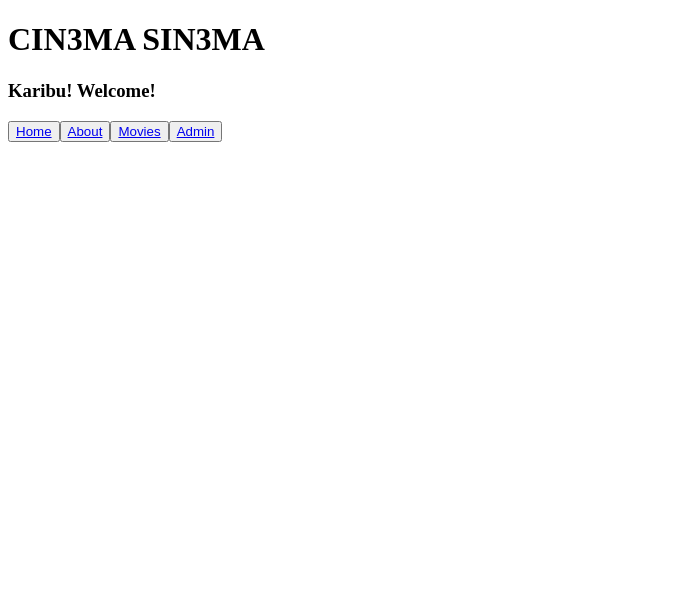
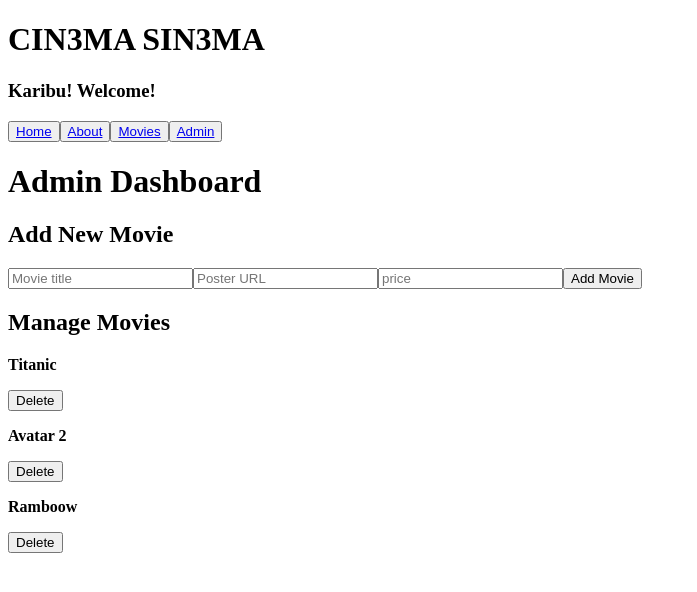
Before and after one commit to ch0m3/CIN3MA-SIN3MA, a React (Vite) app: page /admin in a window 1280 px wide. Shown: the top 592 px of the page, without its empty margins (0-697 px from the left). Built offline with nearby package versions, Linux system fonts and the light colour scheme; data requests are answered from the project's data file.

Commit message:
added an admin component

```diff
--- a/db.json
+++ b/db.json
@@ -1,25 +1,24 @@
 {
   "movies": [
     {
-      "id": 1,
-      "title": "Black Panther",
-      "price": 800,
-      "availableSeats": 50,
-      "poster": "https://media.istockphoto.com/id/1186122638/photo/black-panther-with-a-black-background.webp?a=1&b=1&s=612x612&w=0&k=20&c=BPg2CdvvBzmN0IECuJ4Y_53uKBRAW75uisuJfm-Zugk="
-    },
-   {
-      "id": 2,
+      "id": "2",
       "title": "Titanic",
       "price": 750,
       "availableSeats": 50,
       "poster": "https://media.istockphoto.com/id/2176086241/photo/historic-passenger-ship-rms-titanic-and-iceberg.webp?a=1&b=1&s=612x612&w=0&k=20&c=pZEo5wrCgbzm0dPTwvH20rYdsqFGMhAf-1qfck1Frwo="
     },
     {
-      "id": 3,
+      "id": "3",
       "title": "Avatar 2",
       "price": 1000,
       "availableSeats": 40,
       "poster": "https://images.unsplash.com/photo-1485795959911-ea5ebf41b6ae?w=600&auto=format&fit=crop&q=60&ixlib=rb-4.1.0&ixid=M3wxMjA3fDB8MHxzZWFyY2h8Mnx8YXZhdGFyJTIwbW92aWV8ZW58MHx8MHx8fDA%3D"
+    },
+    {
+      "id": "a633",
+      "title": "Ramboow",
+      "poster": "https://images.pexels.com/photos/13332850/pexels-photo-13332850.jpeg",
+      "price": "1500"
     }
   ]
 }
--- a/src/App.jsx
+++ b/src/App.jsx
@@ -3,6 +3,7 @@ import { useEffect, useState } from "react";
 
 import MovieList from "./Components/MovieList";
 // import MovieDetails from "./Components/MovieDetails";
+import Admin from "./Components/Admin/Admin";
 import './App.css'
 import { Header } from './Components/Header'
 import { NavBar } from './Components/NavBar'
@@ -28,6 +29,7 @@ function App() {
        {/* Home page – list of movies */}
        <Route path="/about" element={<About />} />
         <Route path="/" element={<MovieList movies={movies} />} />
+        <Route path="/admin" element={<Admin />} />
 
         {/* Movie details page */}
         {/* <Route path="/movies/:id" element={<MovieDetails movies={movies} />} /> */}
--- /dev/null
+++ b/src/Components/Admin/Admin.jsx
@@ -0,0 +1,21 @@
+import { useState } from "react";
+import AdminMovieForm from "./AdminMovieForm.jsx";
+import AdminMovieList from "./AdminMovieList.jsx";
+
+function Admin() {
+  const [refresh, setRefresh] = useState(false);
+
+  function triggerRefresh() {
+    setRefresh(!refresh);
+  }
+
+  return (
+    <div className="admin-dashboard">
+      <h1>Admin Dashboard</h1>
+
+      <AdminMovieForm onMovieAdded={triggerRefresh} />
+      <AdminMovieList refresh={refresh} />
+    </div>
+  );
+}
+export default Admin;
--- /dev/null
+++ b/src/Components/Admin/AdminMovieForm.jsx
@@ -0,0 +1,66 @@
+import { useState } from "react";
+
+function AdminMovieForm({ onMovieAdded }) {
+  const [title, setTitle] = useState("");
+  const [poster, setPoster] = useState("");
+  const [price, setPrice] = useState("");
+
+  function handleSubmit(e) {
+    e.preventDefault();
+
+    const newMovie = {
+      title,
+      poster,
+      price,
+    };
+
+    fetch("http://localhost:3001/movies", {
+      method: "POST",
+      headers: {
+        "Content-Type": "application/json",
+      },
+      body: JSON.stringify(newMovie),
+    })
+      .then((res) => res.json())
+      .then(() => {
+        setTitle("");
+        setPoster("");
+        setPrice("");
+        onMovieAdded();
+      });
+  }
+
+  return (
+    <form className="admin-form" onSubmit={handleSubmit}>
+      <h2>Add New Movie</h2>
+
+      <input
+        type="text"
+        placeholder="Movie title"
+        value={title}
+        onChange={(e) => setTitle(e.target.value)}
+        required
+      />
+
+      <input
+        type="text"
+        placeholder="Poster URL"
+        value={poster}
+        onChange={(e) => setPoster(e.target.value)}
+        required
+      />
+
+      <input
+        type="number"
+        placeholder="price"
+        value={price}
+        onChange={(e) => setPrice(e.target.value)}
+        required
+      />
+
+      <button type="submit">Add Movie</button>
+    </form>
+  );
+}
+
+export default AdminMovieForm;
--- /dev/null
+++ b/src/Components/Admin/AdminMovieList.jsx
@@ -0,0 +1,34 @@
+import { useEffect, useState } from "react";
+
+function AdminMovieList({ refresh }) {
+  const [movies, setMovies] = useState([]);
+
+  useEffect(() => {
+    fetch("http://localhost:3001/movies")
+      .then((res) => res.json())
+      .then((data) => setMovies(data));
+  }, [refresh]);
+
+  function handleDelete(id) {
+    fetch(`http://localhost:3001/movies/${id}`, {
+      method: "DELETE",
+    }).then(() =>
+      setMovies((prev) => prev.filter((movie) => movie.id !== id))
+    );
+  }
+
+  return (
+    <div className="admin-movie-list">
+      <h2>Manage Movies</h2>
+
+      {movies.map((movie) => (
+        <div key={movie.id} className="admin-movie-card">
+          <p><strong>{movie.title}</strong></p>
+          <button onClick={() => handleDelete(movie.id)}>Delete</button>
+        </div>
+      ))}
+    </div>
+  );
+}
+
+export default AdminMovieList;
```
